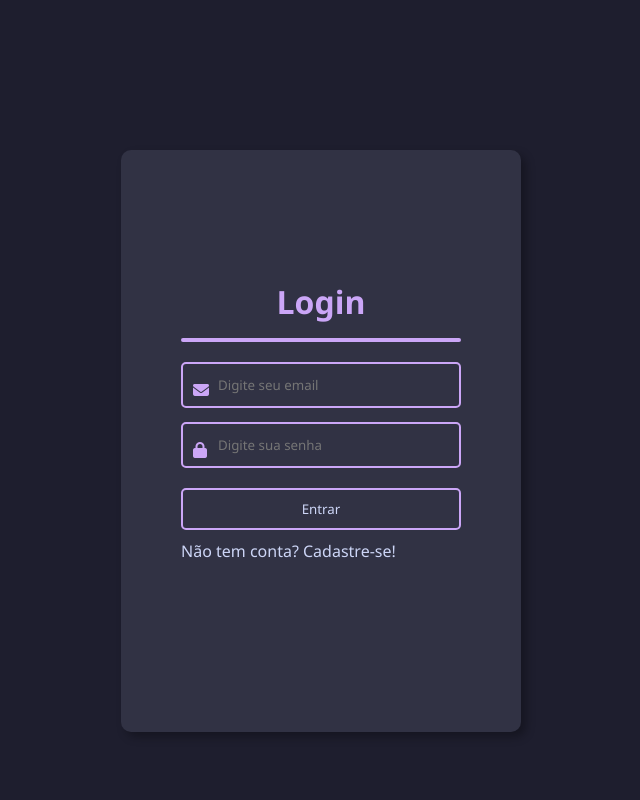
After one commit to SamuelOliveraSouza/Gerenciador-de-Financas, a Flask app: page /auth in a window 1280 px wide. The commit adds this page. Shown: the whole page, without its empty margins (319-959 px from the left). Run offline with Flask 3, Linux system fonts and the light colour scheme.

Commit message:
adicionando a estilização da tela de cadastro e fazendo uma animação entre a tela de cadastro e tela de login

```diff
--- a/app.py
+++ b/app.py
@@ -15,7 +15,7 @@ def conectar():
 @app.route("/")
 def index():
     if "usuario_id" not in session:
-        return redirect("/login")
+        return redirect("/auth")
     else:
         return render_template("index.html")
 
@@ -120,6 +120,10 @@ def html_cadastrar():
         con.close()
         return jsonify({"mensagem": "Cadastro feito com sucesso!"})
 
+@app.route("/auth")
+def auth():
+    return render_template("auth.html")
+
 if __name__ == "__main__":
     from main import criar_tabela, criar_tabela_usuarios
     criar_tabela()
--- /dev/null
+++ b/static/auth.css
@@ -0,0 +1,26 @@
+.container-flip {
+    width: 400px;
+    height: 500px;
+    position: relative;
+    transform-style: preserve-3d;
+    transition: transform 0.8s ease;
+}
+
+.container-flip.virado {
+    transform: rotateY(180deg);
+}
+
+.frente {
+    position: absolute;
+    width: 100%;
+    height: 100%;
+    backface-visibility: hidden;
+}
+
+.verso {
+    position: absolute;
+    width: 100%;
+    height: 100%;
+    backface-visibility: hidden;
+    transform: rotateY(180deg);
+}
--- a/static/cadastro.css
+++ b/static/cadastro.css
@@ -2,9 +2,158 @@
     margin: 0;
     padding: 0;
     box-sizing: border-box;
-    font-family: sans-serif;
+    font-family: 'Segoe UI', sans-serif;
 }
 
 body {
     background-color: #1e1e2e;
+    color: #cdd6f7;;
+    padding: 10px;
+    display: flex;
+    align-items: center;
+    justify-content: center;
+    min-height: 100vh;
 }
+
+.conteiner-principal {
+    max-width: 500px;
+    width: 100%;
+    background-color: #313244;
+    padding: 111px 60px;
+    border-radius: 10px;
+    box-shadow: 5px 5px 10px rgba(0, 0, 0, 0.3);
+}
+
+hr {
+    border: 2px solid #cba6f7;
+    margin-bottom: 20px;
+    border-radius: 2px;
+}
+.titulo {
+    color: #cba6f7;
+    display: flex;
+    justify-content: center;
+    align-items: center;
+    margin-bottom: 15px;
+}
+
+input {
+    background-color: #313244;
+    color: #cdd6f7;
+    border: 2px solid #cba6f7;
+    border-radius: 5px;
+    padding: 12px;
+    margin: 0;
+    margin-bottom: 10px;
+    width: 100%;
+}
+
+input:-webkit-autofill {
+    -webkit-box-shadow: 0 0 0px 1000px #313244 inset;
+    -webkit-text-fill-color: #cdd6f7
+}
+
+input:focus {
+    outline: none;
+}
+
+.conteiner-inputs {
+    justify-content: center;
+    align-items: center;
+    display: flex;
+    flex-direction: column;
+    gap: 4px;
+}
+
+.input-email {
+    display: flex;
+    align-items: center;
+    gap: 6px;
+    width: 100%;
+    position: relative;
+}
+
+.input-email i {
+    position: absolute;
+    left: 12px;
+    top: 50%;
+    transform: translateY(-50%);
+    color: #cba6f7
+}
+
+.input-email input {
+    padding-left: 35px;
+}
+
+.input-senha {
+    display: flex;
+    align-items: center;
+    gap: 8px;
+    width: 100%;
+    position: relative;
+}
+
+.input-senha i {
+    position: absolute;
+    left: 12px;
+    top: 50%;
+    transform: translateY(-50%);
+    color: #cba6f7
+}
+
+.input-senha input {
+    padding-left: 35px;
+}
+
+.input-nome {
+    display: flex;
+    align-items: center;
+    gap: 8px;
+    width: 100%;
+    position: relative;
+}
+
+.input-nome i {
+    position: absolute;
+    left: 12px;
+    top: 50%;
+    transform: translateY(-50%);
+    color: #cba6f7
+}
+
+.input-nome input {
+    padding-left: 35px;
+}
+
+#btn-cadastro {
+    background-color: #313244;
+    padding: 10px;
+    border: 2px solid #cba6f7;
+    border-radius: 5px;
+    color: #cdd6f7;
+    transition: transform 0.3s cubic-bezier(0.25, 0.1, 0.5, 1), box-shadow 0.3s ease;
+    width: 100%;
+}
+
+#btn-cadastro:hover {
+    transform: scale(1.1);
+    box-shadow: 0px 10px 20px rgba(0, 0, 0, 0.3);
+}
+
+a {
+    color: #cdd6f7;
+    cursor: pointer;
+    text-decoration: none;
+    display: inline-block;
+    align-items: center;
+    justify-content: center;
+    margin-bottom: 30px;
+    margin-top: 10px;
+}
+a {
+    transition: transform 0.3s cubic-bezier(0.25, 1, 0.5, 1);
+    transform-origin: center;
+}
+a:hover {
+    transform: scale(1.1);
+}
--- a/static/login.css
+++ b/static/login.css
@@ -3,6 +3,11 @@
     padding: 0;
     box-sizing: border-box;
     font-family: 'Segoe UI', sans-serif
+}
+
+html, body {
+    overflow: hidden;
+    height: 100%;
 }
 
 body {
@@ -35,6 +40,15 @@ input {
     width: 100%;
 }
 
+input:-webkit-autofill {
+    -webkit-box-shadow: 0 0 0px 1000px #313244 inset;
+    -webkit-text-fill-color: #cdd6f7
+}
+
+input:focus {
+    outline: none;
+}
+
 .conteiner-inputs {
     justify-content: center;
     align-items: center;
@@ -50,6 +64,7 @@ input {
     width: 100%;
     position: relative;
 }
+
 
 .input-email i {
     position: absolute;
@@ -79,7 +94,7 @@ input {
 }
 
 .input-senha input {
-    padding-left: 30px;
+    padding-left: 35px;
 }
 #btn-login {
     background-color: #313244;
@@ -87,7 +102,7 @@ input {
     border: 2px solid #cba6f7;
     border-radius: 5px;
     color: #cdd6f7;
-    transition: transform 0.3s cubic-bezier(0.25, 1, 0.5, 1), box-shadow 0.3s ease;
+    transition: transform 0.3s cubic-bezier(0.25, 0.1, 0.5, 1), box-shadow 0.3s ease;
     width: 100%;
 
 }
--- /dev/null
+++ b/templates/auth.html
@@ -0,0 +1,122 @@
+<!DOCTYPE html>
+<html lang="en">
+
+<head>
+    <link rel="stylesheet" href="https://cdnjs.cloudflare.com/ajax/libs/font-awesome/6.5.0/css/all.min.css">
+    <link rel="stylesheet" href="{{ url_for('static', filename='cadastro.css')}}">
+    <link rel="stylesheet" href="{{ url_for('static', filename='login.css')}}">
+    <link rel="stylesheet" href="{{ url_for('static', filename='auth.css')}}">
+    <meta charset="UTF-8">
+    <meta name="viewport" content="width=device-width, initial-scale=1.0">
+    <title>Document</title>
+</head>
+
+<body>
+    <div class="container-flip" id="container-flip">
+        <div class="frente">
+            <div class="conteiner-principal">
+
+                <div class="titulo">
+                    <h1>Login</h1>
+                </div>
+                <hr>
+                <div class="conteiner-inputs">
+                    <div class="input-email">
+                        <i class="fa-solid fa-envelope"></i>
+                        <input id="email-login" type="email" placeholder="Digite seu email">
+                    </div>
+                    <div class="input-senha">
+                        <i class="fa-solid fa-lock"></i>
+                        <input id="senha-login" type="password" placeholder="Digite sua senha">
+                    </div>
+                </div>
+                </hr>
+                <div class="bnt-login">
+                    <button id="btn-login">Entrar</button>
+                </div>
+                <div class="link">
+                    <a onclick="virar()">Não tem conta? Cadastre-se!</a>
+                </div>
+            </div>
+        </div>
+        <div class="verso">
+            <div class="conteiner-principal">
+                <div class="titulo">
+                    <h1>Cadastre-se</h1>
+                </div>
+                <hr>
+                <div class="conteiner-inputs">
+                    <div class="input-nome">
+                        <i class="fa-solid fa-person"></i>
+                        <input type="text" id="nome-cadastro" placeholder="Digite seu nome">
+                    </div>
+                    <div class="input-email">
+                        <i class="fa-solid fa-envelope"></i>
+                        <input type="email" id="email-cadastro" placeholder="Digite seu email">
+                    </div>
+                    <div class="input-senha">
+                        <i class="fa-solid fa-lock"></i>
+                        <input type="password" id="senha-cadastro" placeholder="Crie sua senha">
+                    </div>
+                </div>
+                </hr>
+                <div class="btn-cadastro">
+                    <button id="btn-cadastro">Cadastre-se</button>
+                </div>
+                <div class="link">
+                    <a onclick="virar()">Já tem conta? Faça login!</a>
+                </div>
+            </div>
+        </div>
+    </div>
+    <script>
+        /* javascript do cadastro */
+        function cadastro() {
+            let nome = document.getElementById("nome-cadastro").value
+            let email = document.getElementById("email-cadastro").value
+            let senha = document.getElementById("senha-cadastro").value
+            fetch("/cadastro", {
+                method: "POST",
+                headers: {"Content-Type": "application/json"},
+                body: JSON.stringify({nome, email, senha})
+            })
+            .then(res => res.json())
+            .then(dados => {
+                if (dados.mensagem) {
+                    virar()
+                } else {
+                    alert(dados.ERRO)
+                }
+            })
+        }
+        document.getElementById("btn-cadastro").onclick = cadastro
+        /* fim do javascript do cadastro */
+
+        /* javascript do login */
+         function login(){
+        let email = document.getElementById("email-login").value
+        let senha = document.getElementById("senha-login").value
+        fetch("/login",{
+            method: "POST",
+            headers: {"Content-Type": "application/json"},
+            body: JSON.stringify({email, senha})
+        })
+        .then(res => res.json())
+        .then(dados =>{
+            if (dados.mensagem) {
+                window.location.href = "/"
+            } else {
+                alert(dados.ERRO)
+            }
+        })
+       }
+        document.getElementById("btn-login").onclick = login
+        /* fim do javascript do login */
+
+        function virar() {
+            document.getElementById("container-flip").classList.toggle("virado")
+        }
+    </script>
+</body>
+
+</html>
--- a/templates/index.html
+++ b/templates/index.html
@@ -72,6 +72,10 @@
         let valor = document.getElementById("valor").value
         let tipo = document.getElementById("tipo").value
         if (idEditando === null){
+            if (descricao === "" || valor === "" || tipo === ""){
+                alert("Preencha todos os campos!")
+                return
+            }
             fetch("/adicionar", {
                 method: "POST",
                 headers: {"Content-Type": "application/json"},
```
Also changed, not shown: templates/cadastro.html (deleted, +0 -39 lines), templates/login.html (deleted, +0 -56 lines).
